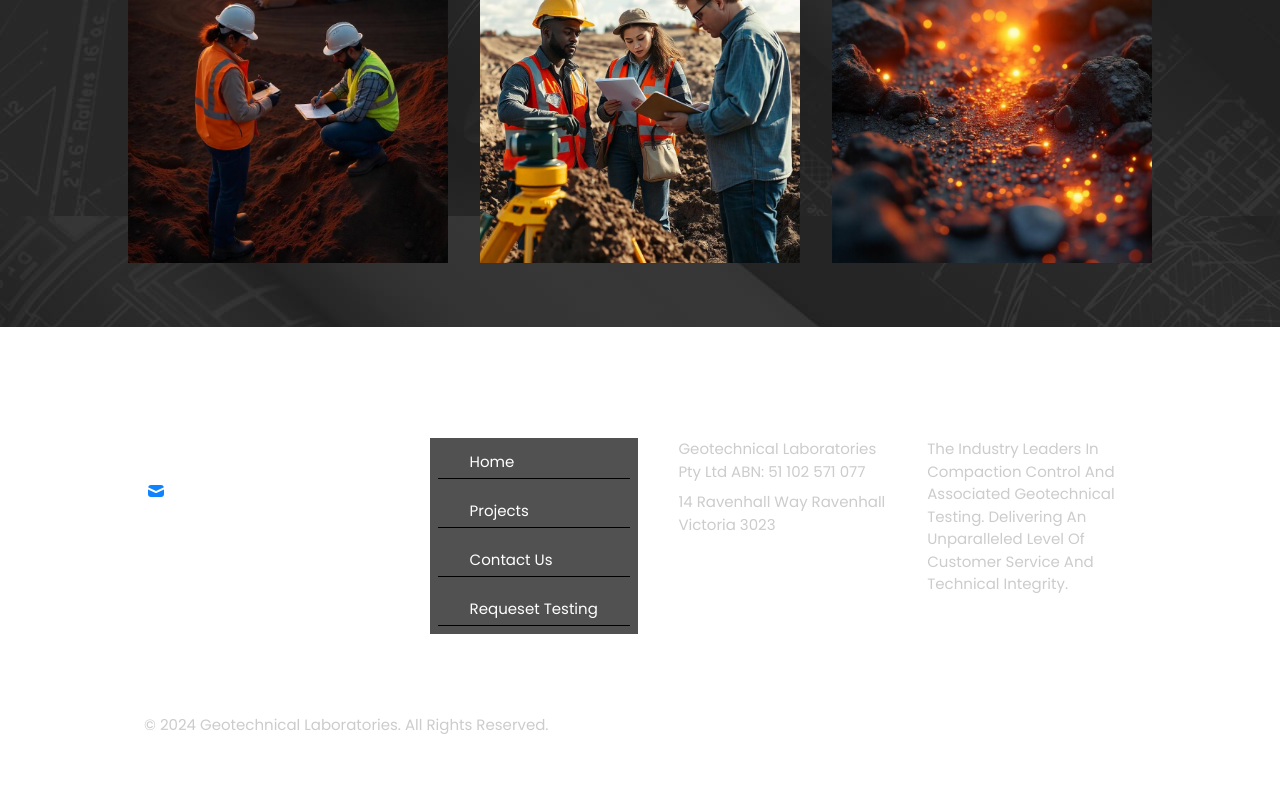
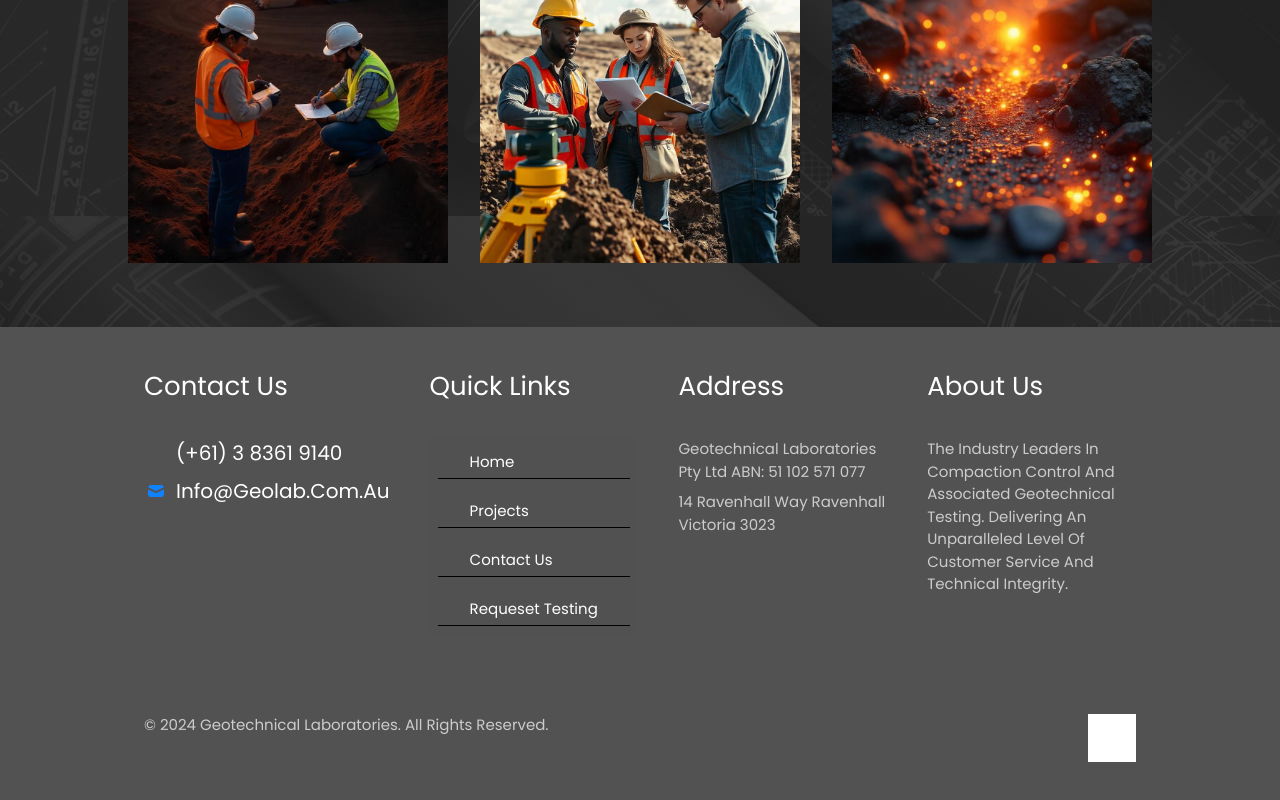
Before and after one commit to siddhartha0/PrimeCivilLab, a React (Vite) app: page / in a window 1280 px wide. Shown: the part 3795-4595 px from the top of the page. Built offline with nearby package versions, Linux system fonts and the light colour scheme; some icons are missing.

Commit message:
footer init

```diff
--- a/src/components/common/footer.tsx
+++ b/src/components/common/footer.tsx
@@ -4,7 +4,7 @@ import { Icon } from "@iconify/react";
 
 export const Footer = () => {
   return (
-    <div className="flex flex-col bg-black-700 justify-around  py-10 px-36 gap-20">
+    <div className="flex flex-col bg-black-700 justify-around  py-10 px-36 gap-20 bg-fadish-grey">
       <section className="flex gap-10  ">
         {FooterData.map((footer) => (
           <section key={footer.id} className="flex flex-col w-[275px] gap-8">
```
